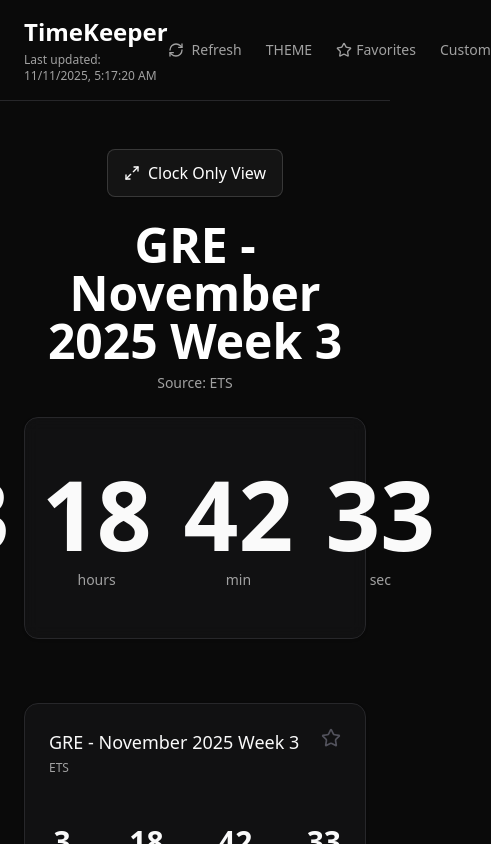
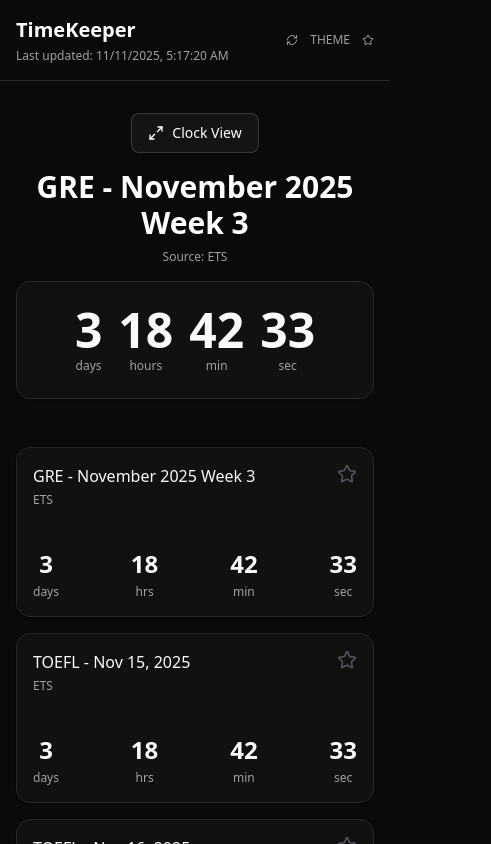
Before and after one commit to SymphonyIceAttack/exam-timekeeper, a Next.js app: page / in a window 390 px wide. Shown: the top 844 px of the page, 491 px wide, since content can reach past the window. Built offline with nearby package versions, Linux system fonts and the light colour scheme.

Commit message:
feat: mobie adopt

```diff
--- a/app/page.tsx
+++ b/app/page.tsx
@@ -170,11 +170,11 @@ export default function TimeKeeperPage() {
       {/* Header */}
       {!isClockOnly && (
         <header
-          className={`border-b ${themeMode === "dark" ? "border-zinc-800" : "border-zinc-700"} px-6 py-4`}
+          className={`border-b ${themeMode === "dark" ? "border-zinc-800" : "border-zinc-700"} px-4 md:px-6 py-4`}
         >
           <div className="mx-auto max-w-7xl flex items-center justify-between">
             <div>
-              <h1 className="text-2xl font-bold">TimeKeeper</h1>
+              <h1 className="text-xl md:text-2xl font-bold">TimeKeeper</h1>
               {lastUpdated && (
                 <p
                   className={`text-xs mt-1 ${themeMode === "dark" ? "text-muted-foreground" : "text-zinc-400"}`}
@@ -183,31 +183,31 @@ export default function TimeKeeperPage() {
                 </p>
               )}
             </div>
-            <div className="flex items-center gap-6">
+            <div className="flex items-center gap-3 md:gap-6">
               <button
                 onClick={fetchLiveExams}
                 type="button"
                 disabled={isLoading}
-                className={`text-sm transition-colors flex items-center gap-2 ${themeMode === "dark" ? "text-muted-foreground hover:text-white" : "text-zinc-400 hover:text-zinc-100"} ${isLoading ? "opacity-50 cursor-not-allowed" : ""}`}
+                className={`text-xs md:text-sm transition-colors flex items-center gap-1 md:gap-2 ${themeMode === "dark" ? "text-muted-foreground hover:text-white" : "text-zinc-400 hover:text-zinc-100"} ${isLoading ? "opacity-50 cursor-not-allowed" : ""}`}
               >
                 <RefreshCw
-                  className={`w-4 h-4 ${isLoading ? "animate-spin" : ""}`}
+                  className={`w-3 h-3 md:w-4 md:h-4 ${isLoading ? "animate-spin" : ""}`}
                 />
-                Refresh
+                <span className="hidden sm:inline">Refresh</span>
               </button>
               <button
                 type="button"
                 onClick={() =>
                   setThemeMode(themeMode === "dark" ? "light" : "dark")
                 }
-                className={`text-sm transition-colors ${themeMode === "dark" ? "text-muted-foreground hover:text-white" : "text-zinc-400 hover:text-zinc-100"}`}
+                className={`text-xs md:text-sm transition-colors ${themeMode === "dark" ? "text-muted-foreground hover:text-white" : "text-zinc-400 hover:text-zinc-100"}`}
               >
                 THEME
               </button>
               <button
                 type="button"
                 onClick={() => setShowFavorites(!showFavorites)}
-                className={`text-sm transition-colors flex items-center gap-1 ${
+                className={`text-xs md:text-sm transition-colors flex items-center gap-1 ${
                   showFavorites
                     ? themeMode === "dark"
                       ? "text-yellow-400"
@@ -218,14 +218,14 @@ export default function TimeKeeperPage() {
                 }`}
               >
                 <Star
-                  className={`w-4 h-4 ${showFavorites ? "fill-current" : ""}`}
+                  className={`w-3 h-3 md:w-4 md:h-4 ${showFavorites ? "fill-current" : ""}`}
                 />
-                Favorites
+                <span className="hidden sm:inline">Favorites</span>
               </button>
               <button
                 type="button"
                 onClick={() => setShowCustom(!showCustom)}
-                className={`text-sm transition-colors ${
+                className={`text-xs md:text-sm transition-colors hidden sm:block ${
                   showCustom
                     ? themeMode === "dark"
                       ? "text-white"
@@ -242,15 +242,15 @@ export default function TimeKeeperPage() {
         </header>
       )}
 
-      <main className="mx-auto max-w-7xl px-6 py-12">
+      <main className="mx-auto max-w-7xl px-4 md:px-6 py-8 md:py-12">
         {/* Main Countdown */}
         {isLoading ? (
-          <div className="text-center mb-16">
+          <div className="text-center mb-12 md:mb-16">
             <Card
-              className={`${themeMode === "dark" ? "bg-zinc-900/50 border-zinc-800" : "bg-zinc-700/50 border-zinc-600"} p-12 backdrop-blur`}
+              className={`${themeMode === "dark" ? "bg-zinc-900/50 border-zinc-800" : "bg-zinc-700/50 border-zinc-600"} p-8 md:p-12 backdrop-blur`}
             >
               <p
-                className={`text-2xl ${themeMode === "dark" ? "text-muted-foreground" : "text-zinc-400"}`}
+                className={`text-lg md:text-2xl ${themeMode === "dark" ? "text-muted-foreground" : "text-zinc-400"}`}
               >
                 Loading latest exam data...
               </p>
@@ -259,91 +259,92 @@ export default function TimeKeeperPage() {
         ) : selectedExam ? (
           <div
             ref={clockRef}
-            className={`text-center ${isClockOnly ? "min-h-screen flex flex-col items-center justify-center relative" : "mb-16"}`}
+            className={`text-center ${isClockOnly ? "min-h-screen flex flex-col items-center justify-center relative" : "mb-12 md:mb-16"}`}
           >
             {isClockOnly ? (
               <Button
                 onClick={() => setIsClockOnly(false)}
                 size="lg"
                 variant="outline"
-                className={`absolute top-8 left-8 ${themeMode === "dark" ? "bg-zinc-900 border-zinc-700 hover:bg-zinc-800" : "bg-zinc-700 border-zinc-600 hover:bg-zinc-600"} gap-2 text-base px-8 h-12 font-medium`}
+                className={`absolute top-4 left-4 md:top-8 md:left-8 ${themeMode === "dark" ? "bg-zinc-900 border-zinc-700 hover:bg-zinc-800" : "bg-zinc-700 border-zinc-600 hover:bg-zinc-600"} gap-2 text-sm md:text-base px-4 md:px-8 h-10 md:h-12 font-medium`}
               >
-                <Minimize2 className="w-5 h-5" />
-                Show All
+                <Minimize2 className="w-4 h-4 md:w-5 md:h-5" />
+                <span className="hidden sm:inline">Show All</span>
               </Button>
             ) : (
-              <div className="flex justify-center mb-6">
+              <div className="flex justify-center mb-4 md:mb-6">
                 <Button
                   onClick={() => setIsClockOnly(true)}
                   size="lg"
                   variant="outline"
-                  className={`${themeMode === "dark" ? "bg-zinc-900 border-zinc-700 hover:bg-zinc-800" : "bg-zinc-700 border-zinc-600 hover:bg-zinc-600"} gap-2 text-base px-8 h-12 font-medium`}
+                  className={`${themeMode === "dark" ? "bg-zinc-900 border-zinc-700 hover:bg-zinc-800" : "bg-zinc-700 border-zinc-600 hover:bg-zinc-600"} gap-2 text-sm md:text-base px-4 md:px-8 h-10 md:h-12 font-medium`}
                 >
-                  <Maximize2 className="w-5 h-5" />
-                  Clock Only View
+                  <Maximize2 className="w-4 h-4 md:w-5 md:h-5" />
+                  <span className="hidden sm:inline">Clock Only View</span>
+                  <span className="sm:hidden">Clock View</span>
                 </Button>
               </div>
             )}
             <h2
-              className={`${isClockOnly ? "text-7xl" : "text-5xl"} font-bold mb-2`}
+              className={`${isClockOnly ? "text-4xl md:text-7xl" : "text-3xl md:text-5xl"} font-bold mb-2 px-4`}
             >
               {selectedExam.name}
             </h2>
             {selectedExam.source && (
               <p
-                className={`text-sm mb-6 ${themeMode === "dark" ? "text-muted-foreground" : "text-zinc-400"}`}
+                className={`text-xs md:text-sm mb-4 md:mb-6 ${themeMode === "dark" ? "text-muted-foreground" : "text-zinc-400"}`}
               >
                 Source: {selectedExam.source}
               </p>
             )}
             <Card
-              className={`${themeMode === "dark" ? "bg-zinc-900/50 border-zinc-800" : "bg-zinc-700/50 border-zinc-600"} ${isClockOnly ? "p-20" : "p-12"} backdrop-blur`}
+              className={`${themeMode === "dark" ? "bg-zinc-900/50 border-zinc-800" : "bg-zinc-700/50 border-zinc-600"} ${isClockOnly ? "p-8 md:p-20" : "p-6 md:p-12"} backdrop-blur`}
             >
-              <div className="flex items-center justify-center gap-8">
+              <div className="flex flex-wrap items-center justify-center gap-4 md:gap-8">
                 <div className="text-center">
                   <div
-                    className={`${isClockOnly ? "text-9xl" : "text-8xl"} font-bold tabular-nums`}
+                    className={`${isClockOnly ? "text-5xl md:text-9xl" : "text-5xl md:text-8xl"} font-bold tabular-nums`}
                   >
                     {countdown.days}
                   </div>
                   <div
-                    className={`text-sm mt-2 ${themeMode === "dark" ? "text-muted-foreground" : "text-zinc-400"}`}
+                    className={`text-xs md:text-sm mt-1 md:mt-2 ${themeMode === "dark" ? "text-muted-foreground" : "text-zinc-400"}`}
                   >
                     days
                   </div>
                 </div>
                 <div className="text-center">
                   <div
-                    className={`${isClockOnly ? "text-9xl" : "text-8xl"} font-bold tabular-nums`}
+                    className={`${isClockOnly ? "text-5xl md:text-9xl" : "text-5xl md:text-8xl"} font-bold tabular-nums`}
                   >
                     {countdown.hours}
                   </div>
                   <div
-                    className={`text-sm mt-2 ${themeMode === "dark" ? "text-muted-foreground" : "text-zinc-400"}`}
+                    className={`text-xs md:text-sm mt-1 md:mt-2 ${themeMode === "dark" ? "text-muted-foreground" : "text-zinc-400"}`}
                   >
                     hours
                   </div>
                 </div>
                 <div className="text-center">
                   <div
-                    className={`${isClockOnly ? "text-9xl" : "text-8xl"} font-bold tabular-nums`}
+                    className={`${isClockOnly ? "text-5xl md:text-9xl" : "text-5xl md:text-8xl"} font-bold tabular-nums`}
                   >
                     {countdown.minutes}
                   </div>
                   <div
-                    className={`text-sm mt-2 ${themeMode === "dark" ? "text-muted-foreground" : "text-zinc-400"}`}
+                    className={`text-xs md:text-sm mt-1 md:mt-2 ${themeMode === "dark" ? "text-muted-foreground" : "text-zinc-400"}`}
                   >
                     min
                   </div>
                 </div>
                 <div className="text-center">
                   <div
-                    className={`${isClockOnly ? "text-9xl" : "text-8xl"} font-bold tabular-nums`}
+                    className={`${isClockOnly ? "text-5xl md:text-9xl" : "text-5xl md:text-8xl"} font-bold tabular-nums`}
                   >
                     {countdown.seconds}
                   </div>
                   <div
-                    className={`text-sm mt-2 ${themeMode === "dark" ? "text-muted-foreground" : "text-zinc-400"}`}
+                    className={`text-xs md:text-sm mt-1 md:mt-2 ${themeMode === "dark" ? "text-muted-foreground" : "text-zinc-400"}`}
                   >
                     sec
                   </div>
@@ -352,12 +353,12 @@ export default function TimeKeeperPage() {
             </Card>
           </div>
         ) : (
-          <div className="text-center mb-16">
+          <div className="text-center mb-12 md:mb-16">
             <Card
-              className={`${themeMode === "dark" ? "bg-zinc-900/50 border-zinc-800" : "bg-zinc-700/50 border-zinc-600"} p-12 backdrop-blur`}
+              className={`${themeMode === "dark" ? "bg-zinc-900/50 border-zinc-800" : "bg-zinc-700/50 border-zinc-600"} p-8 md:p-12 backdrop-blur`}
             >
               <p
-                className={`text-2xl ${themeMode === "dark" ? "text-muted-foreground" : "text-zinc-400"}`}
+                className={`text-lg md:text-2xl ${themeMode === "dark" ? "text-muted-foreground" : "text-zinc-400"}`}
               >
                 No exam data available. Click "Refresh" to get latest exam
                 information.
@@ -368,21 +369,23 @@ export default function TimeKeeperPage() {
 
         {/* Exam Cards Grid */}
         {!isClockOnly && (
-          <div className="grid grid-cols-1 md:grid-cols-3 gap-6 mb-8">
+          <div className="grid grid-cols-1 md:grid-cols-2 lg:grid-cols-3 gap-4 md:gap-6 mb-6 md:mb-8">
             {filteredExams.map((exam) => {
               const examCountdown = calculateCountdown(exam.date);
               return (
                 <Card
                   key={exam.id}
-                  className={`${themeMode === "dark" ? "bg-zinc-900/50 border-zinc-800 hover:bg-zinc-900/70" : "bg-zinc-700/50 border-zinc-600 hover:bg-zinc-700/70"} p-6 cursor-pointer transition-colors`}
+                  className={`${themeMode === "dark" ? "bg-zinc-900/50 border-zinc-800 hover:bg-zinc-900/70" : "bg-zinc-700/50 border-zinc-600 hover:bg-zinc-700/70"} p-4 md:p-6 cursor-pointer transition-colors`}
                   onClick={() => setSelectedExam(exam)}
                 >
-                  <div className="flex items-start justify-between mb-6">
-                    <div>
-                      <h3 className="text-lg font-medium">{exam.name}</h3>
+                  <div className="flex items-start justify-between mb-4 md:mb-6">
+                    <div className="flex-1 min-w-0">
+                      <h3 className="text-base md:text-lg font-medium truncate">
+                        {exam.name}
+                      </h3>
                       {exam.source && (
                         <p
-                          className={`text-xs mt-1 ${themeMode === "dark" ? "text-muted-foreground" : "text-zinc-400"}`}
+                          className={`text-xs mt-1 ${themeMode === "dark" ? "text-muted-foreground" : "text-zinc-400"} truncate`}
                         >
                           {exam.source}
                         </p>
@@ -394,14 +397,14 @@ export default function TimeKeeperPage() {
                         e.stopPropagation();
                         toggleFavorite(exam.id);
                       }}
-                      className="hover:scale-110 transition-transform"
+                      className="hover:scale-110 transition-transform ml-2 flex-shrink-0"
                     >
                       <Star
                         className={`w-5 h-5 ${exam.favorite ? `fill-current ${getColorClass(exam.color)}` : themeMode === "dark" ? "text-zinc-600" : "text-zinc-500"} ${getColorClass(exam.color)}`}
                       />
                     </button>
                   </div>
-                  <div className="flex items-center justify-between text-3xl font-bold tabular-nums">
+                  <div className="flex items-center justify-between text-2xl md:text-3xl font-bold tabular-nums">
                     <div className="text-center">
                       <div>{examCountdown.days}</div>
                       <div
@@ -415,7 +418,7 @@ export default function TimeKeeperPage() {
                       <div
                         className={`text-xs font-normal mt-1 ${themeMode === "dark" ? "text-muted-foreground" : "text-zinc-400"}`}
                       >
-                        hours
+                        hrs
                       </div>
                     </div>
                     <div className="text-center">
@@ -443,7 +446,7 @@ export default function TimeKeeperPage() {
 
         {!isClockOnly && showFavorites && filteredExams.length === 0 && (
           <div
-            className={`text-center mb-8 ${themeMode === "dark" ? "text-muted-foreground" : "text-zinc-400"}`}
+            className={`text-center mb-6 md:mb-8 ${themeMode === "dark" ? "text-muted-foreground" : "text-zinc-400"}`}
           >
             No favorite exams. Click the star icon to favorite exams.
           </div>
@@ -451,11 +454,11 @@ export default function TimeKeeperPage() {
 
         {/* Action Buttons */}
         {!isClockOnly && (
-          <div className="flex justify-center">
+          <div className="flex justify-center px-4">
             <Button
               variant="outline"
               size="lg"
-              className={`w-full max-w-md ${themeMode === "dark" ? "bg-zinc-900 border-zinc-800 hover:bg-zinc-800" : "bg-zinc-700 border-zinc-600 hover:bg-zinc-600"} h-16 text-base`}
+              className={`w-full md:w-auto md:max-w-md ${themeMode === "dark" ? "bg-zinc-900 border-zinc-800 hover:bg-zinc-800" : "bg-zinc-700 border-zinc-600 hover:bg-zinc-600"} h-14 md:h-16 text-base`}
               onClick={() => setIsDialogOpen(true)}
             >
               <Plus className="w-5 h-5 mr-2" />
@@ -468,20 +471,20 @@ export default function TimeKeeperPage() {
       {/* FAQ Section */}
       {!isClockOnly && (
         <section
-          className={`mx-auto max-w-7xl px-6 py-16 border-t ${themeMode === "dark" ? "border-zinc-800" : "border-zinc-700"}`}
+          className={`mx-auto max-w-7xl px-4 md:px-6 py-12 md:py-16 border-t ${themeMode === "dark" ? "border-zinc-800" : "border-zinc-700"}`}
         >
-          <h2 className="text-3xl font-bold text-center mb-12">
+          <h2 className="text-2xl md:text-3xl font-bold text-center mb-8 md:mb-12">
             Frequently Asked Questions
           </h2>
-          <div className="grid gap-6 max-w-3xl mx-auto">
+          <div className="grid gap-4 md:gap-6 max-w-3xl mx-auto">
             <Card
-              className={`${themeMode === "dark" ? "bg-zinc-900/50 border-zinc-800" : "bg-zinc-700/50 border-zinc-600"} p-6`}
+              className={`${themeMode === "dark" ? "bg-zinc-900/50 border-zinc-800" : "bg-zinc-700/50 border-zinc-600"} p-4 md:p-6`}
             >
-              <h3 className="text-lg font-semibold mb-3">
+              <h3 className="text-base md:text-lg font-semibold mb-2 md:mb-3">
                 Where does the exam data come from?
               </h3>
               <p
-                className={`leading-relaxed ${themeMode === "dark" ? "text-muted-foreground" : "text-zinc-300"}`}
+                className={`text-sm md:text-base leading-relaxed ${themeMode === "dark" ? "text-muted-foreground" : "text-zinc-300"}`}
               >
                 All exam data is automatically fetched from official sources
                 including College Board (satsuite.collegeboard.org) for SAT,
@@ -493,13 +496,13 @@ export default function TimeKeeperPage() {
             </Card>
 
             <Card
-              className={`${themeMode === "dark" ? "bg-zinc-900/50 border-zinc-800" : "bg-zinc-700/50 border-zinc-600"} p-6`}
+              className={`${themeMode === "dark" ? "bg-zinc-900/50 border-zinc-800" : "bg-zinc-700/50 border-zinc-600"} p-4 md:p-6`}
             >
-              <h3 className="text-lg font-semibold mb-3">
+              <h3 className="text-base md:text-lg font-semibold mb-2 md:mb-3">
                 Can I add my own custom exams?
               </h3>
               <p
-                className={`leading-relaxed ${themeMode === "dark" ? "text-muted-foreground" : "text-zinc-300"}`}
+                className={`text-sm md:text-base leading-relaxed ${themeMode === "dark" ? "text-muted-foreground" : "text-zinc-300"}`}
               >
                 Yes! Click the "ADD EXAM" button to add personal exams or
                 important dates. Enter a custom name, select any future date
@@ -510,13 +513,13 @@ export default function TimeKeeperPage() {
             </Card>
 
             <Card
-              className={`${themeMode === "dark" ? "bg-zinc-900/50 border-zinc-800" : "bg-zinc-700/50 border-zinc-600"} p-6`}
+              className={`${themeMode === "dark" ? "bg-zinc-900/50 border-zinc-800" : "bg-zinc-700/50 border-zinc-600"} p-4 md:p-6`}
             >
-              <h3 className="text-lg font-semibold mb-3">
+              <h3 className="text-base md:text-lg font-semibold mb-2 md:mb-3">
                 How do I change the main countdown display?
               </h3>
               <p
-                className={`leading-relaxed ${themeMode === "dark" ? "text-muted-foreground" : "text-zinc-300"}`}
+                className={`text-sm md:text-base leading-relaxed ${themeMode === "dark" ? "text-muted-foreground" : "text-zinc-300"}`}
               >
                 Simply click on any exam card in the grid to set it as the main
                 countdown display. The selected exam will appear in large format
@@ -526,13 +529,13 @@ export default function TimeKeeperPage() {
             </Card>
 
             <Card
-              className={`${themeMode === "dark" ? "bg-zinc-900/50 border-zinc-800" : "bg-zinc-700/50 border-zinc-600"} p-6`}
+              className={`${themeMode === "dark" ? "bg-zinc-900/50 border-zinc-800" : "bg-zinc-700/50 border-zinc-600"} p-4 md:p-6`}
             >
-              <h3 className="text-lg font-semibold mb-3">
+              <h3 className="text-base md:text-lg font-semibold mb-2 md:mb-3">
                 How do favorites work?
               </h3>
               <p
-                className={`leading-relaxed ${themeMode === "dark" ? "text-muted-foreground" : "text-zinc-300"}`}
+                className={`text-sm md:text-base leading-relaxed ${themeMode === "dark" ? "text-muted-foreground" : "text-zinc-300"}`}
               >
                 Click the star icon on any exam card to mark it as a favorite.
                 Favorited exams display a filled, colored star. Use the
@@ -543,13 +546,13 @@ export default function TimeKeeperPage() {
             </Card>
 
             <Card
-              className={`${themeMode === "dark" ? "bg-zinc-900/50 border-zinc-800" : "bg-zinc-700/50 border-zinc-600"} p-6`}
+              className={`${themeMode === "dark" ? "bg-zinc-900/50 border-zinc-800" : "bg-zinc-700/50 border-zinc-600"} p-4 md:p-6`}
             >
-              <h3 className="text-lg font-semibold mb-3">
+              <h3 className="text-base md:text-lg font-semibold mb-2 md:mb-3">
                 What is Clock Only View?
               </h3>
               <p
-                className={`leading-relaxed ${themeMode === "dark" ? "text-muted-foreground" : "text-zinc-300"}`}
+                className={`text-sm md:text-base leading-relaxed ${themeMode === "dark" ? "text-muted-foreground" : "text-zinc-300"}`}
               >
                 Click the "Clock Only View" button to hide all distractions and
                 display only the countdown timer in an enlarged, focused format.
@@ -560,13 +563,13 @@ export default function TimeKeeperPage() {
             </Card>
 
             <Card
-              className={`${themeMode === "dark" ? "bg-zinc-900/50 border-zinc-800" : "bg-zinc-700/50 border-zinc-600"} p-6`}
+              className={`${themeMode === "dark" ? "bg-zinc-900/50 border-zinc-800" : "bg-zinc-700/50 border-zinc-600"} p-4 md:p-6`}
             >
-              <h3 className="text-lg font-semibold mb-3">
+              <h3 className="text-base md:text-lg font-semibold mb-2 md:mb-3">
                 How accurate is the data?
               </h3>
               <p
-                className={`leading-relaxed ${themeMode === "dark" ? "text-muted-foreground" : "text-zinc-300"}`}
+                className={`text-sm md:text-base leading-relaxed ${themeMode === "dark" ? "text-muted-foreground" : "text-zinc-300"}`}
               >
                 While we fetch data directly from official exam websites, exam
                 dates and registration deadlines can change.{" "}
@@ -581,13 +584,13 @@ export default function TimeKeeperPage() {
             </Card>
 
             <Card
-              className={`${themeMode === "dark" ? "bg-zinc-900/50 border-zinc-800" : "bg-zinc-700/50 border-zinc-600"} p-6`}
+              className={`${themeMode === "dark" ? "bg-zinc-900/50 border-zinc-800" : "bg-zinc-700/50 border-zinc-600"} p-4 md:p-6`}
             >
-              <h3 className="text-lg font-semibold mb-3">
+              <h3 className="text-base md:text-lg font-semibold mb-2 md:mb-3">
                 How often does the data update?
               </h3>
               <p
-                className={`leading-relaxed ${themeMode === "dark" ? "text-muted-foreground" : "text-zinc-300"}`}
+                className={`text-sm md:text-base leading-relaxed ${themeMode === "dark" ? "text-muted-foreground" : "text-zinc-300"}`}
               >
                 Exam data automatically refreshes every 30 minutes and when you
                 first load the page. You can manually trigger an update anytime
@@ -603,10 +606,10 @@ export default function TimeKeeperPage() {
       {/* Footer */}
       {!isClockOnly && (
         <footer
-          className={`border-t ${themeMode === "dark" ? "border-zinc-800" : "border-zinc-700"} mt-20 py-8 px-6`}
+          className={`border-t ${themeMode === "dark" ? "border-zinc-800" : "border-zinc-700"} mt-12 md:mt-20 py-6 md:py-8 px-4 md:px-6`}
         >
           <div
-            className={`mx-auto max-w-7xl text-sm text-center ${themeMode === "dark" ? "text-muted-foreground" : "text-zinc-400"}`}
+            className={`mx-auto max-w-7xl text-xs md:text-sm text-center ${themeMode === "dark" ? "text-muted-foreground" : "text-zinc-400"}`}
           >
             <p>© 2025 TimeKeeper | Built by v0</p>
             <p className="mt-2">
```
